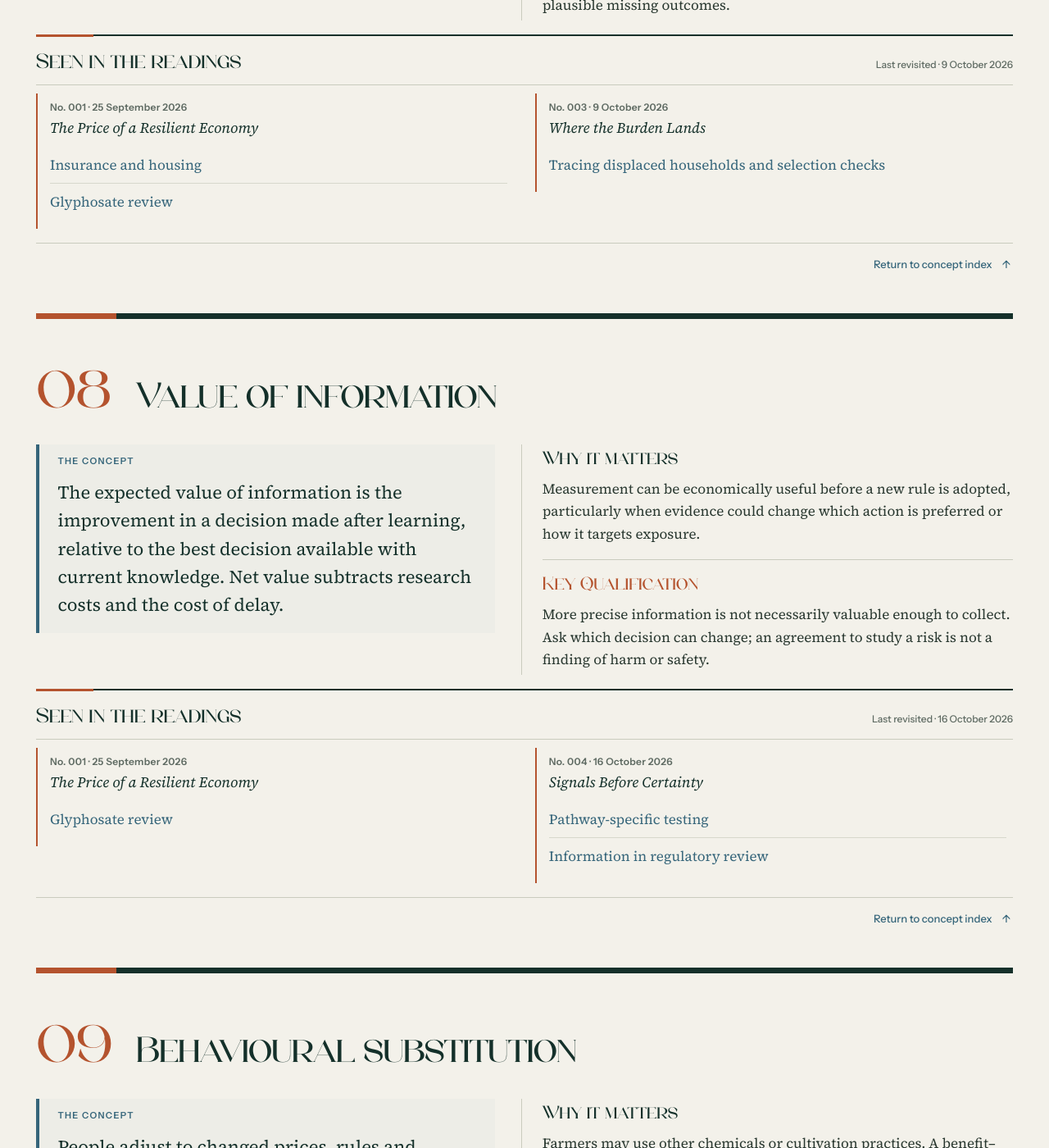
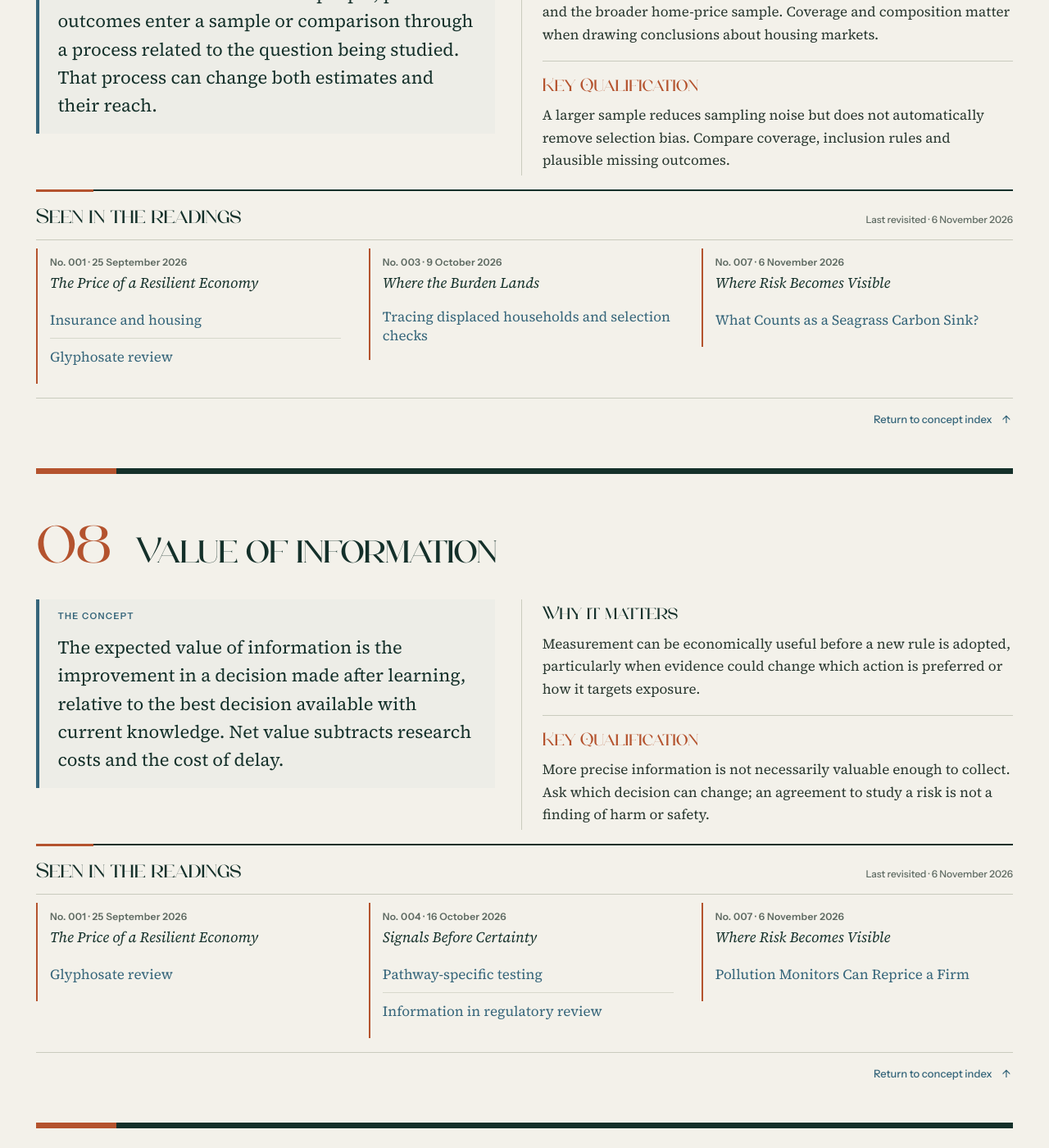
Before and after one commit to iainholmes/iainholmes.github.io, a Jekyll site: the page weekly-economics-environment/notebook/index.html, which Jekyll copies as it is, in a window 1280 px wide and 1400 px high, scrolled down 6523 px. Shown: the whole window at 82% size. Built offline with Jekyll 4.4.1, drawn with Linux system fonts in a browser that asks for light colours; an icon font too large for the unit is left out; some of the changed text lies outside the part shown.

Commit message:
Stage L&L Edition 007 from recovered research archive

```diff
--- a/weekly-economics-environment/notebook/index.html
+++ b/weekly-economics-environment/notebook/index.html
@@ -88,7 +88,7 @@
     </div>
   </div>
   <section class="seen" aria-labelledby="seen-incidence">
-    <header class="seen-heading"><h3 id="seen-incidence">Seen in the readings</h3><p class="revisited">Last revisited · <time datetime="2026-10-30">30 October 2026</time></p></header>
+    <header class="seen-heading"><h3 id="seen-incidence">Seen in the readings</h3><p class="revisited">Last revisited · <time datetime="2026-11-06">6 November 2026</time></p></header>
     <ol class="appearance-register">
     <li class="appearance" data-edition="2026-09-25">
       <div class="appearance-edition"><p class="edition-folio">No. 001 · <time datetime="2026-09-25">25 September 2026</time></p><p class="edition-title">The Price of a Resilient Economy</p></div>
@@ -134,7 +134,7 @@
       <li data-kind="reading"><a href="../#2026-10-30-methane-rule">Regulatory costs and emissions</a></li>
       </ul>
     </li>
-    </ol>
+    <li class="appearance" data-edition="2026-11-06"><div class="appearance-edition"><p class="edition-folio">No. 007 · <time datetime="2026-11-06">6 November 2026</time></p><p class="edition-title">Where Risk Becomes Visible</p></div><ul class="appearance-readings"><li data-kind="reading"><a href="../#2026-11-06-farm-robots">On the Farm, the Robot Is Not the Whole Cost</a></li><li data-kind="reading"><a href="../#2026-11-06-fire-exposure">Fire Risk Is Built as Well as Burned</a></li></ul></li></ol>
   </section>
   <nav class="concept-nav" aria-label="Return from Incidence"><a href="#concept-index">Return to concept index <span aria-hidden="true">↑</span></a></nav>
 </article>
@@ -228,7 +228,7 @@
     </div>
   </div>
   <section class="seen" aria-labelledby="seen-selection">
-    <header class="seen-heading"><h3 id="seen-selection">Seen in the readings</h3><p class="revisited">Last revisited · <time datetime="2026-10-09">9 October 2026</time></p></header>
+    <header class="seen-heading"><h3 id="seen-selection">Seen in the readings</h3><p class="revisited">Last revisited · <time datetime="2026-11-06">6 November 2026</time></p></header>
     <ol class="appearance-register">
     <li class="appearance" data-edition="2026-09-25">
       <div class="appearance-edition"><p class="edition-folio">No. 001 · <time datetime="2026-09-25">25 September 2026</time></p><p class="edition-title">The Price of a Resilient Economy</p></div>
@@ -243,7 +243,7 @@
       <li data-kind="reading"><a href="../#2026-10-09-landslides">Tracing displaced households and selection checks</a></li>
       </ul>
     </li>
-    </ol>
+    <li class="appearance" data-edition="2026-11-06"><div class="appearance-edition"><p class="edition-folio">No. 007 · <time datetime="2026-11-06">6 November 2026</time></p><p class="edition-title">Where Risk Becomes Visible</p></div><ul class="appearance-readings"><li data-kind="reading"><a href="../#2026-11-06-seagrass-carbon">What Counts as a Seagrass Carbon Sink?</a></li></ul></li></ol>
   </section>
   <nav class="concept-nav" aria-label="Return from Selection"><a href="#concept-index">Return to concept index <span aria-hidden="true">↑</span></a></nav>
 </article>
@@ -257,7 +257,7 @@
     </div>
   </div>
   <section class="seen" aria-labelledby="seen-value-of-information">
-    <header class="seen-heading"><h3 id="seen-value-of-information">Seen in the readings</h3><p class="revisited">Last revisited · <time datetime="2026-10-16">16 October 2026</time></p></header>
+    <header class="seen-heading"><h3 id="seen-value-of-information">Seen in the readings</h3><p class="revisited">Last revisited · <time datetime="2026-11-06">6 November 2026</time></p></header>
     <ol class="appearance-register">
     <li class="appearance" data-edition="2026-09-25">
       <div class="appearance-edition"><p class="edition-folio">No. 001 · <time datetime="2026-09-25">25 September 2026</time></p><p class="edition-title">The Price of a Resilient Economy</p></div>
@@ -272,7 +272,7 @@
       <li data-kind="reading"><a href="../#2026-10-16-ferc-review">Information in regulatory review</a></li>
       </ul>
     </li>
-    </ol>
+    <li class="appearance" data-edition="2026-11-06"><div class="appearance-edition"><p class="edition-folio">No. 007 · <time datetime="2026-11-06">6 November 2026</time></p><p class="edition-title">Where Risk Becomes Visible</p></div><ul class="appearance-readings"><li data-kind="reading"><a href="../#2026-11-06-pollution-salience">Pollution Monitors Can Reprice a Firm</a></li></ul></li></ol>
   </section>
   <nav class="concept-nav" aria-label="Return from Value of information"><a href="#concept-index">Return to concept index <span aria-hidden="true">↑</span></a></nav>
 </article>
@@ -327,7 +327,7 @@
     </div><figure><svg viewBox="0 0 400 160" role="img" aria-label="Conceptual diagram of an observed outcome and rising counterfactual baseline after an intervention, with their gap marked as the effect"><g fill="none" stroke="currentColor" stroke-width="1.5"><path d="M30 12V130H380M32 114L164 94L350 30"/><path d="M164 94L350 66" stroke-dasharray="5 4"/><path d="M164 18V130" stroke-dasharray="2 4" opacity=".5"/><path d="M356 30V66" stroke="var(--clay)" stroke-width="3"/></g><g fill="currentColor" font-size="12" font-family="var(--sans)"><text x="170" y="20">Intervention</text><text x="276" y="23">Observed</text><text x="230" y="90">Counterfactual</text><text x="360" y="53">Effect</text><text x="340" y="151">Time</text></g></svg><figcaption>A conceptual comparison, not measured adoption or an estimated effect.</figcaption></figure>
   </div>
   <section class="seen" aria-labelledby="seen-counterfactual-reasoning">
-    <header class="seen-heading"><h3 id="seen-counterfactual-reasoning">Seen in the readings</h3><p class="revisited">Last revisited · <time datetime="2026-10-30">30 October 2026</time></p></header>
+    <header class="seen-heading"><h3 id="seen-counterfactual-reasoning">Seen in the readings</h3><p class="revisited">Last revisited · <time datetime="2026-11-06">6 November 2026</time></p></header>
     <ol class="appearance-register">
     <li class="appearance" data-edition="2026-09-25">
       <div class="appearance-edition"><p class="edition-folio">No. 001 · <time datetime="2026-09-25">25 September 2026</time></p><p class="edition-title">The Price of a Resilient Economy</p></div>
@@ -374,7 +374,7 @@
       <li data-kind="reading"><a href="../#2026-10-30-moves6">Vehicle-fleet baselines</a></li>
       </ul>
     </li>
-    </ol>
+    <li class="appearance" data-edition="2026-11-06"><div class="appearance-edition"><p class="edition-folio">No. 007 · <time datetime="2026-11-06">6 November 2026</time></p><p class="edition-title">Where Risk Becomes Visible</p></div><ul class="appearance-readings"><li data-kind="reading"><a href="../#2026-11-06-fire-exposure">Fire Risk Is Built as Well as Burned</a></li><li data-kind="reading"><a href="../#2026-11-06-groundwater-choice">A Stable Water Table Is Not Necessarily Optimal</a></li><li data-kind="reading"><a href="../#2026-11-06-seagrass-carbon">What Counts as a Seagrass Carbon Sink?</a></li></ul></li></ol>
   </section>
   <nav class="concept-nav" aria-label="Return from Counterfactual reasoning"><a href="#concept-index">Return to concept index <span aria-hidden="true">↑</span></a></nav>
 </article>
@@ -388,7 +388,7 @@
     </div>
   </div>
   <section class="seen" aria-labelledby="seen-identification">
-    <header class="seen-heading"><h3 id="seen-identification">Seen in the readings</h3><p class="revisited">Last revisited · <time datetime="2026-10-30">30 October 2026</time></p></header>
+    <header class="seen-heading"><h3 id="seen-identification">Seen in the readings</h3><p class="revisited">Last revisited · <time datetime="2026-11-06">6 November 2026</time></p></header>
     <ol class="appearance-register">
     <li class="appearance" data-edition="2026-09-25">
       <div class="appearance-edition"><p class="edition-folio">No. 001 · <time datetime="2026-09-25">25 September 2026</time></p><p class="edition-title">The Price of a Resilient Economy</p></div>
@@ -434,7 +434,7 @@
       <li data-kind="reading"><a href="../#2026-10-30-coal-country">Modeled dispatch demand and predetermined market links</a></li>
       </ul>
     </li>
-    </ol>
+    <li class="appearance" data-edition="2026-11-06"><div class="appearance-edition"><p class="edition-folio">No. 007 · <time datetime="2026-11-06">6 November 2026</time></p><p class="edition-title">Where Risk Becomes Visible</p></div><ul class="appearance-readings"><li data-kind="reading"><a href="../#2026-11-06-pollution-salience">Pollution Monitors Can Reprice a Firm</a></li></ul></li></ol>
   </section>
   <nav class="concept-nav" aria-label="Return from Identification"><a href="#concept-index">Return to concept index <span aria-hidden="true">↑</span></a></nav>
 </article>
@@ -504,7 +504,7 @@
     </div>
   </div>
   <section class="seen" aria-labelledby="seen-private-returns-social-value">
-    <header class="seen-heading"><h3 id="seen-private-returns-social-value">Seen in the readings</h3><p class="revisited">Last revisited · <time datetime="2026-10-30">30 October 2026</time></p></header>
+    <header class="seen-heading"><h3 id="seen-private-returns-social-value">Seen in the readings</h3><p class="revisited">Last revisited · <time datetime="2026-11-06">6 November 2026</time></p></header>
     <ol class="appearance-register">
     <li class="appearance" data-edition="2026-10-02">
       <div class="appearance-edition"><p class="edition-folio">No. 002 · <time datetime="2026-10-02">2 October 2026</time></p><p class="edition-title">Markets, Climate Risk, and Policy Design</p></div>
@@ -533,7 +533,7 @@
       <li data-kind="reading"><a href="../#2026-10-30-solar-storage">Private dispatch value and system effects</a></li>
       </ul>
     </li>
-    </ol>
+    <li class="appearance" data-edition="2026-11-06"><div class="appearance-edition"><p class="edition-folio">No. 007 · <time datetime="2026-11-06">6 November 2026</time></p><p class="edition-title">Where Risk Becomes Visible</p></div><ul class="appearance-readings"><li data-kind="reading"><a href="../#2026-11-06-groundwater-choice">A Stable Water Table Is Not Necessarily Optimal</a></li><li data-kind="reading"><a href="../#2026-11-06-seagrass-carbon">What Counts as a Seagrass Carbon Sink?</a></li></ul></li></ol>
   </section>
   <nav class="concept-nav" aria-label="Return from Private returns &amp; social value"><a href="#concept-index">Return to concept index <span aria-hidden="true">↑</span></a></nav>
 </article>
```
